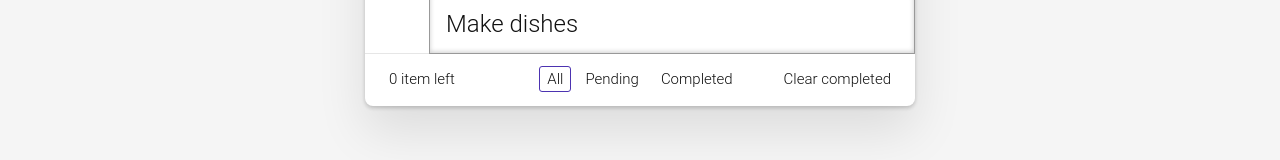
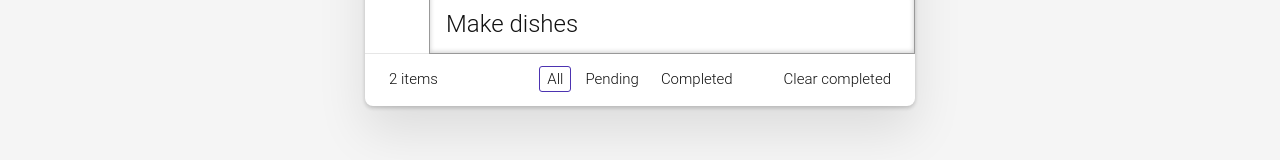
Before and after one commit to Danielr-1998/appshop, an Angular app: page /home in a window 1280 px wide. Shown: the part 481-641 px from the top of the page. Built offline with nearby package versions, Linux system fonts and the light colour scheme.

Commit message:
modificados:     src/app/pages/home/home.component.html 	modificados:     src/app/pages/home/home.component.ts 	modificados:     src/app/pages/labs/labs.component.html 	modificados:     src/app/pages/labs/labs.component.ts

```diff
--- a/src/app/pages/home/home.component.html
+++ b/src/app/pages/home/home.component.html
@@ -19,8 +19,8 @@
         <ul class="todo-list">
           <li  *ngFor="let task of tasks(); index as i">
             <div class="view">
-              <input class="toggle" type="checkbox"  />
-              <label id={{task.id}}>{{ task.title }}</label>
+              <input class="toggle" type="checkbox" [checked]="task.completed" (change)="updateTask(i)" />
+              <label >{{ task.title }}</label>
               <button class="destroy" (click)="deletetask(i)"></button>
             </div>
             <input class="edit" value="Learn JavaScript" />
@@ -46,8 +46,10 @@
       <!-- This footer should be hidden by default and shown when there are todos -->
       <footer class="footer">
         <!-- This should be `0 items left` by default -->
-        <span class="todo-count"><strong>0</strong> item left</span>
-        <!-- Remove this if you don't implement routing -->
+        <span class="todo-count">
+          <strong>{{ tasks().length }}</strong>
+          {{ tasks().length === 1 ? 'item' : 'items' }}
+        </span>        <!-- Remove this if you don't implement routing -->
         <ul class="filters">
           <li>
             <a routerLink="/" class="selected">All</a>
--- a/src/app/pages/home/home.component.ts
+++ b/src/app/pages/home/home.component.ts
@@ -34,6 +34,20 @@ export class HomeComponent {
     this.tasks.update((tasks) => [...tasks,newTask]);
 
   }
+  updateTask(index:number){
+    this.tasks.update((tasks)=> {
+      return tasks.map((task , position) => {
+        if(position === index){
+          return{
+            ...task,
+            completed: !task.completed
+          }
+        }
+        return task;
+        })
+      })
+    }
+
 
   changeHandler(event:Event){
     const input=event.target as HTMLInputElement;
--- a/src/app/pages/labs/labs.component.html
+++ b/src/app/pages/labs/labs.component.html
@@ -19,3 +19,6 @@
 <input type="number" [value]="person.age" (change)="cHandler($event)" >
 
 </div>
+<div *ngIf="person.name == 'name'">
+  Contenido
+</div>
--- a/src/app/pages/labs/labs.component.ts
+++ b/src/app/pages/labs/labs.component.ts
@@ -25,4 +25,5 @@ export class LabsComponent {
   cHandler(event:Event){
     console.log(event);
   }
+
 }
```
